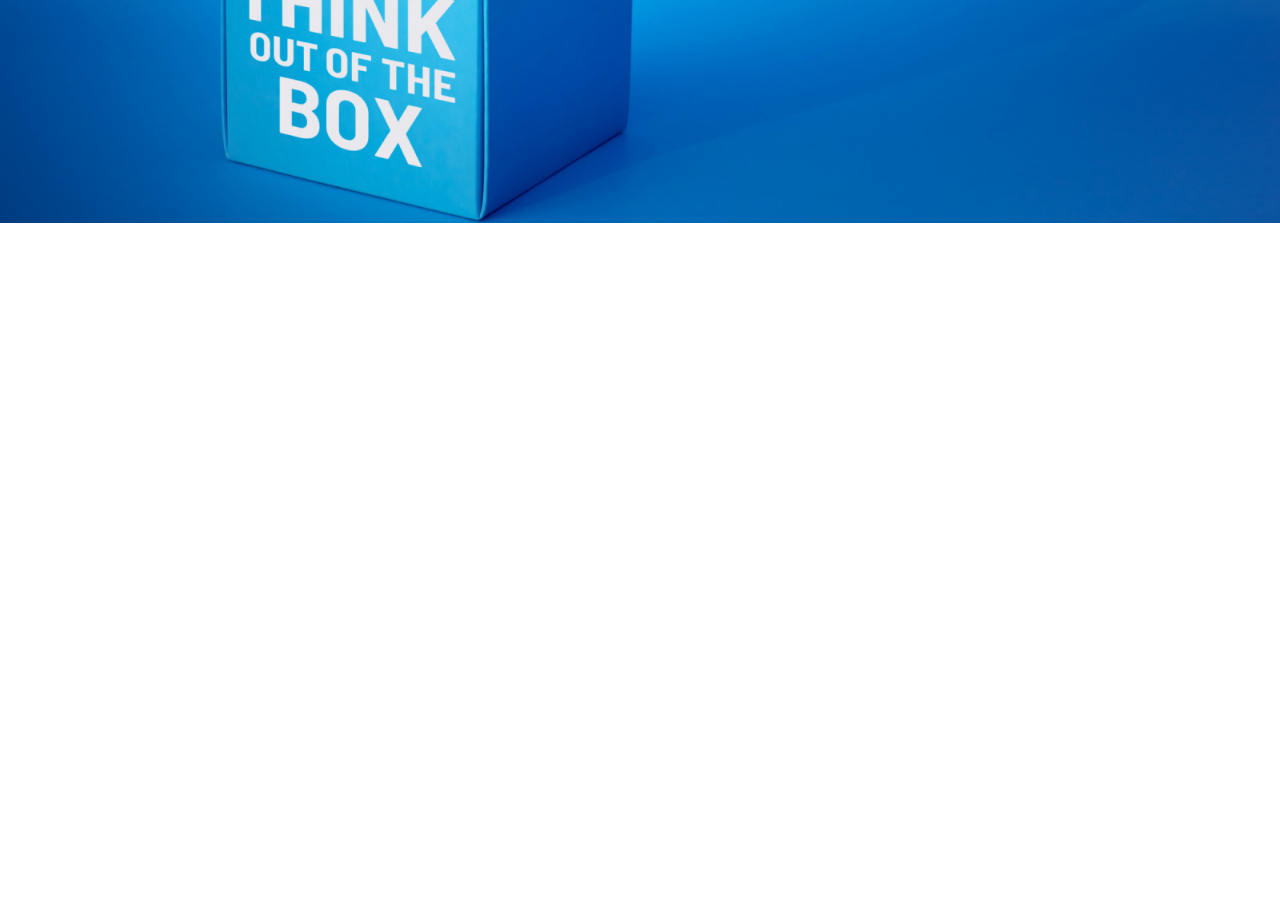
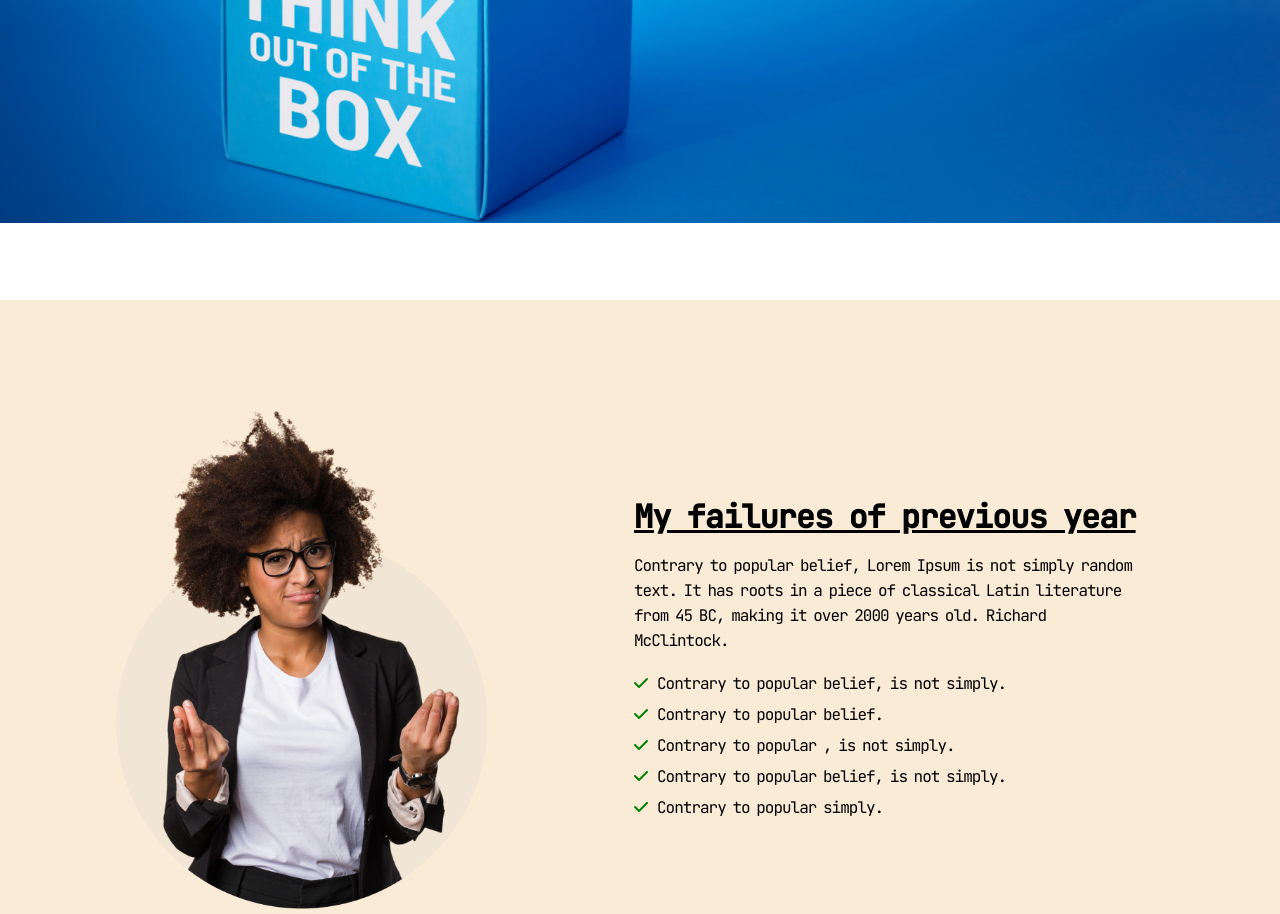
Before and after one commit to Atikur5500/New-Year-Project, a plain HTML site: page index.html in a window 1280 px wide. Shown: the part 500-1414 px from the top of the page. Before the commit the page ends 800 px from the top, so only its background shows below. Drawn offline with Linux system fonts and the light colour scheme.

Commit message:
Faliure Section Complete

```diff
--- a/index.html
+++ b/index.html
@@ -3,6 +3,7 @@
 <head>
     <meta charset="UTF-8">
     <meta name="viewport" content="width=device-width, initial-scale=1.0">
+    <script src="https://kit.fontawesome.com/eaeb802911.js" crossorigin="anonymous"></script>
     <link rel="stylesheet" href="style/style.css">
     <title>New Year Project</title>
 </head>
@@ -16,6 +17,24 @@
             </div>
         </div>
     </header>
+    <main>
+        <section>
+            <div class="list-container">
+                <div class="person">
+                    <img class="person-image" src="images/person.png" alt="">
+                </div>
+                <div class="list">
+                    <h2 class="list-title">My failures of previous year</h2>
+                    <p class="list-description">Contrary to popular belief, Lorem Ipsum is not simply random text. It has roots in a piece of classical Latin literature from 45 BC, making it over 2000 years old. Richard McClintock.</p>
+                    <li><i class="fa-solid fa-check"></i></i>Contrary to popular belief, is not simply.</li>
+                    <li><i class="fa-solid fa-check"></i>Contrary to popular belief.</li>
+                    <li><i class="fa-solid fa-check"></i>Contrary to popular , is not simply.</li>
+                    <li><i class="fa-solid fa-check"></i>Contrary to popular belief, is not simply.</li>
+                    <li><i class="fa-solid fa-check"></i>Contrary to popular simply.</li>
+                </div>
+            </div>
+        </section>
+    </main>
 
 
 
--- a/style/style.css
+++ b/style/style.css
@@ -29,6 +29,7 @@ body{
     margin: 10px 0px;
     line-height: 28px;
     text-align: justify;
+
 }
 .primary-button{
     padding: 10px 20px;
@@ -36,4 +37,37 @@ body{
     border-radius: 5px;
     font-weight: bold;
     color: #0057a4;
+    margin-left: 350px;
 }
+.person-image{
+    width: 400px;
+    margin-left: 100px;
+}
+.list-container{
+    padding-top: 100px;
+    display: flex;
+    justify-content: space-evenly;
+    align-items: center;
+    background-color: antiquewhite;
+}
+.list{
+    width: 40%;
+    margin: 0 auto;
+}
+.list-title{
+    font-size: 32px;
+    margin-bottom: 15px;
+    text-decoration: underline;
+}
+.list-description{
+    line-height: 25px;
+    margin-bottom: 20px;
+}
+li{
+    margin-top: 10px;
+    list-style-type: none;
+}
+.fa-check{
+    margin-right: 10px;
+    color: green;
+}
```
